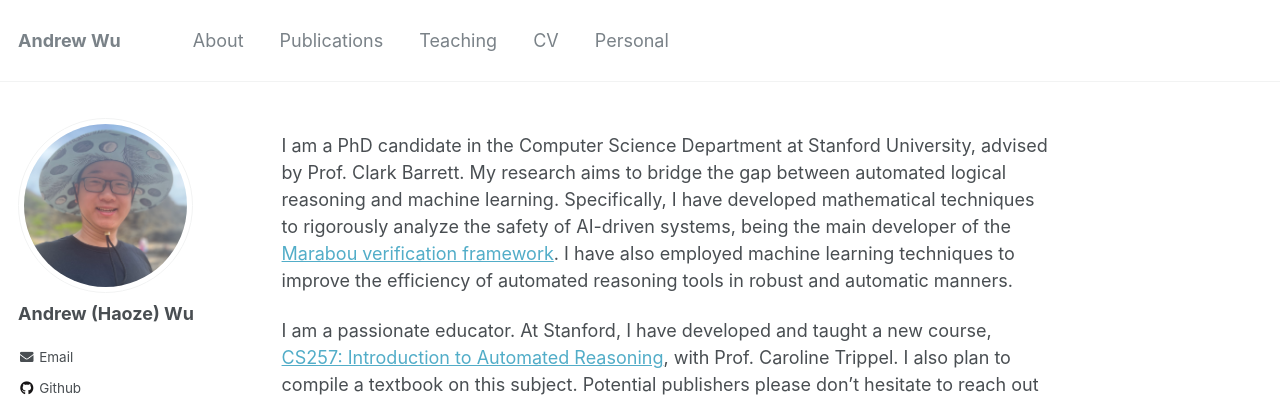
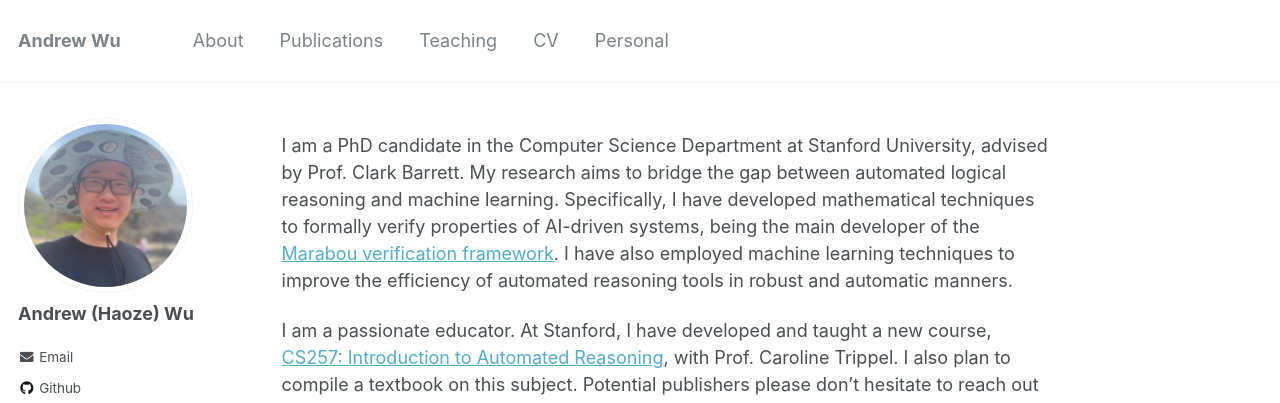
Before and after one commit to wu-haoze/wu-haoze.github.io, a Jekyll site: the page built from _pages/about.md, in a window 1280 px wide and 1066 px high. Shown: the top 403 px of the window. Built offline with Jekyll 4.4.1, drawn with Linux system fonts in a browser that asks for light colours.

Commit message:
Update about.md

```diff
--- a/_pages/about.md
+++ b/_pages/about.md
@@ -8,7 +8,7 @@ redirect_from:
   - /about.html
 ---
 
-I am a PhD candidate in the Computer Science Department at Stanford University, advised by Prof. Clark Barrett. My research aims to bridge the gap between automated logical reasoning and machine learning. Specifically, I have developed mathematical techniques to rigorously analyze the safety of AI-driven systems, being the main developer of the [Marabou verification framework](https://github.com/NeuralNetworkVerification/Marabou){:target="_blank"}. I have also employed machine learning techniques to improve the efficiency of automated reasoning tools in robust and automatic manners.
+I am a PhD candidate in the Computer Science Department at Stanford University, advised by Prof. Clark Barrett. My research aims to bridge the gap between automated logical reasoning and machine learning. Specifically, I have developed mathematical techniques to formally verify properties of AI-driven systems, being the main developer of the [Marabou verification framework](https://github.com/NeuralNetworkVerification/Marabou){:target="_blank"}. I have also employed machine learning techniques to improve the efficiency of automated reasoning tools in robust and automatic manners.
 
 I am a passionate educator. At Stanford, I have developed and taught a new course, [CS257: Introduction to Automated Reasoning](http://web.stanford.edu/class/cs257/){:target="_blank"}, with Prof. Caroline Trippel. I also plan to compile a textbook on this subject. Potential publishers please don't hesitate to reach out to me.
 
```
